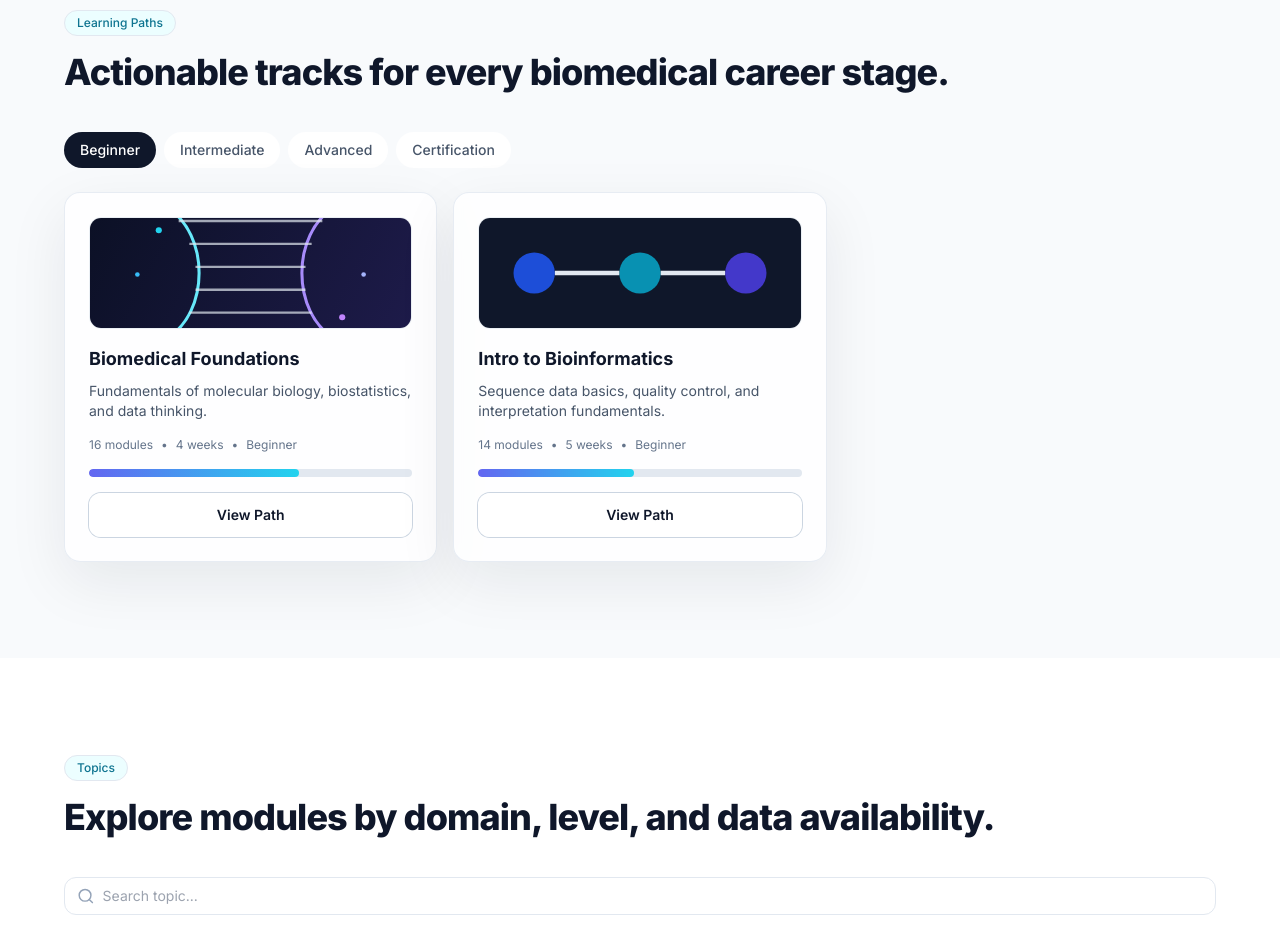
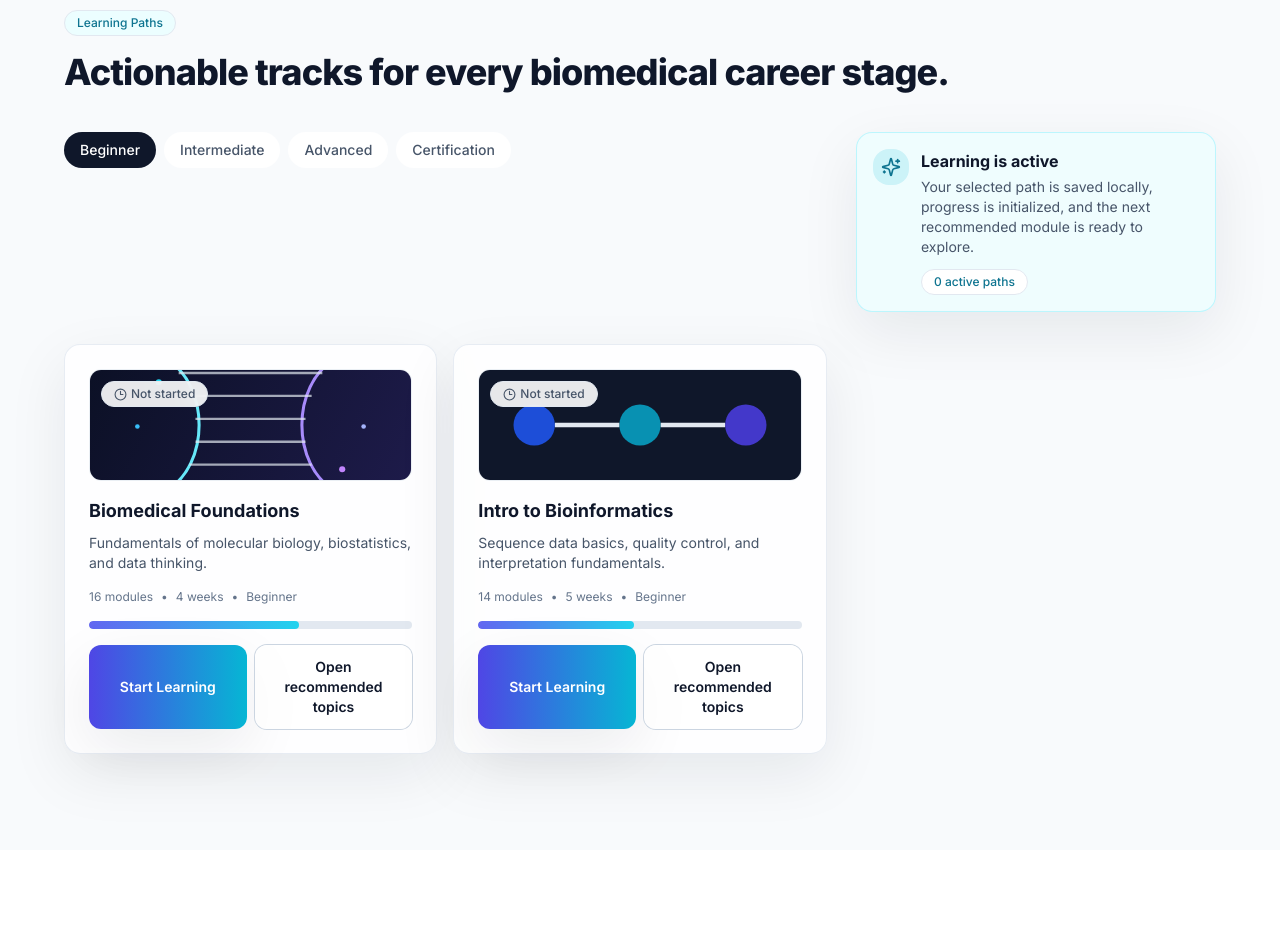
Before and after one commit to sobri3195/nibtm, a React (Vite) app: page / in a window 1280 px wide. Shown: the part 3100-4029 px from the top of the page. Built offline with nearby package versions, Linux system fonts and the light colour scheme.

Commit message:
Enable start learning flow

```diff
--- a/src/App.jsx
+++ b/src/App.jsx
@@ -18,7 +18,17 @@ export default function App() {
     return saved ? saved === 'dark' : window.matchMedia('(prefers-color-scheme: dark)').matches
   })
   const [language, setLanguage] = useState(() => localStorage.getItem('language') || defaultLanguage)
+  const [startLearningSignal, setStartLearningSignal] = useState(0)
   const data = useMemo(() => getSiteData(language), [language])
+
+  const scrollToSection = (sectionId) => {
+    document.getElementById(sectionId)?.scrollIntoView({ behavior: 'smooth', block: 'start' })
+  }
+
+  const handleStartLearning = () => {
+    setStartLearningSignal((value) => value + 1)
+    scrollToSection('paths')
+  }
 
   useEffect(() => {
     document.documentElement.classList.toggle('dark', darkMode)
@@ -35,15 +45,15 @@ export default function App() {
     <div className="w-full overflow-x-hidden bg-white text-slate-900 dark:bg-slate-950 dark:text-slate-100">
       <Navbar darkMode={darkMode} languages={languages} language={language} data={data} onChangeLanguage={setLanguage} onToggleDarkMode={() => setDarkMode((v) => !v)} />
       <main>
-        <Hero data={data} />
+        <Hero data={data} onStartLearning={handleStartLearning} onExploreTopics={() => scrollToSection('topics')} />
         <Stats stats={data.stats} />
         <About data={data} />
         <Features data={data} />
-        <LearningPaths data={data} />
+        <LearningPaths data={data} startLearningSignal={startLearningSignal} />
         <Topics data={data} />
         <Datasets data={data} />
         <Mentors data={data} />
-        <FinalCTA data={data} />
+        <FinalCTA data={data} onStartLearning={handleStartLearning} onExploreCurriculum={() => scrollToSection('paths')} />
       </main>
       <Footer data={data} />
     </div>
--- a/src/components/FinalCTA.jsx
+++ b/src/components/FinalCTA.jsx
@@ -3,7 +3,7 @@ import Button from './ui/Button'
 import FloatingImageCard from './visuals/FloatingImageCard'
 import MoleculePattern from './visuals/MoleculePattern'
 
-export default function FinalCTA({ data }) {
+export default function FinalCTA({ data, onStartLearning, onExploreCurriculum }) {
   return (
     <section className="bg-slate-50 py-16 dark:bg-slate-900 lg:py-24">
       <div className="mx-auto max-w-[1440px] px-5 sm:px-6 lg:px-10 xl:px-16">
@@ -15,8 +15,8 @@ export default function FinalCTA({ data }) {
               <h3 className="text-3xl font-black tracking-tight">{data.finalCta.title}</h3>
               <p className="mt-3 max-w-2xl text-white/85">{data.finalCta.description}</p>
               <div className="mt-6 flex flex-wrap gap-3">
-                <Button className="bg-white text-slate-900 hover:bg-slate-100">{data.ui.startLearningNow}</Button>
-                <Button variant="secondary" className="border border-white/40 bg-white/10 text-white hover:bg-white/20">{data.ui.exploreCurriculum}</Button>
+                <Button className="bg-white text-slate-900 hover:bg-slate-100" onClick={onStartLearning}>{data.ui.startLearningNow}</Button>
+                <Button variant="secondary" className="border border-white/40 bg-white/10 text-white hover:bg-white/20" onClick={onExploreCurriculum}>{data.ui.exploreCurriculum}</Button>
               </div>
             </div>
             <FloatingImageCard image={aiWorkflow} alt={data.ui.biomedicalDashboardPreview} title={data.ui.moduleRoadmap} className="border-white/30 bg-slate-900/40" />
--- a/src/components/Hero.jsx
+++ b/src/components/Hero.jsx
@@ -2,7 +2,7 @@ import HeroBiomedicalVisual from './visuals/HeroBiomedicalVisual'
 import Badge from './ui/Badge'
 import Button from './ui/Button'
 
-export default function Hero({ data }) {
+export default function Hero({ data, onStartLearning, onExploreTopics }) {
   return (
     <section className="relative overflow-hidden bg-slate-950 py-20 text-white lg:py-28">
       <div className="absolute inset-0 bg-[radial-gradient(circle_at_top_right,rgba(56,189,248,0.28),transparent_50%),radial-gradient(circle_at_bottom_left,rgba(99,102,241,0.35),transparent_45%)]" />
@@ -12,8 +12,8 @@ export default function Hero({ data }) {
           <h1 className="text-5xl font-black tracking-tight sm:text-6xl lg:text-7xl">{data.hero.title}</h1>
           <p className="mt-6 max-w-2xl text-base leading-relaxed text-white/85 lg:text-lg">{data.hero.description}</p>
           <div className="mt-8 flex flex-wrap gap-3">
-            <Button>{data.ui.startLearning}</Button>
-            <Button variant="secondary">{data.ui.exploreTopics}</Button>
+            <Button onClick={onStartLearning}>{data.ui.startLearning}</Button>
+            <Button variant="secondary" onClick={onExploreTopics}>{data.ui.exploreTopics}</Button>
           </div>
           <div className="mt-6 flex flex-wrap gap-2">
             {data.hero.trustBadges.map((badge) => (
--- a/src/components/LearningPaths.jsx
+++ b/src/components/LearningPaths.jsx
@@ -1,24 +1,76 @@
 import { motion } from 'framer-motion'
-import { useEffect, useState } from 'react'
+import { CheckCircle2, Clock3, PlayCircle, Sparkles } from 'lucide-react'
+import { useEffect, useMemo, useState } from 'react'
 import OptimizedImage from './ui/OptimizedImage'
+import Badge from './ui/Badge'
 import Button from './ui/Button'
 import Card from './ui/Card'
 import Progress from './ui/Progress'
 import SectionHeader from './SectionHeader'
 import { cn } from '../lib/utils'
+import {
+  buildLearningPathId,
+  getLearningPathState,
+  getStartedPathCount,
+  readLearningProgress,
+  startLearningPath,
+  writeLearningProgress,
+} from '../utils/learningProgress'
 
-export default function LearningPaths({ data }) {
+const learningCopy = {
+  summaryTitle: 'Learning is active',
+  summaryDescription: 'Your selected path is saved locally, progress is initialized, and the next recommended module is ready to explore.',
+  started: 'Started',
+  notStarted: 'Not started',
+  continuePath: 'Continue Path',
+  nextModule: 'Next module unlocked',
+  activePaths: 'active paths',
+  openTopics: 'Open recommended topics',
+}
+
+export default function LearningPaths({ data, startLearningSignal = 0 }) {
   const [activeTab, setActiveTab] = useState(data.pathTabs[0].key)
+  const [progress, setProgress] = useState(() => readLearningProgress())
+  const activePaths = data.learningPaths[activeTab] || []
+
+  const startPath = (path, tabKey = activeTab) => {
+    const pathId = buildLearningPathId(tabKey, path.title)
+    const nextProgress = startLearningPath({ pathId, modules: path.modules }, progress)
+    setProgress(nextProgress)
+    writeLearningProgress(nextProgress)
+  }
 
   useEffect(() => {
     setActiveTab((current) => data.pathTabs.some((tab) => tab.key === current) ? current : data.pathTabs[0].key)
   }, [data.pathTabs])
 
+  useEffect(() => {
+    if (!startLearningSignal) return
+    const firstTab = data.pathTabs[0]?.key
+    const firstPath = data.learningPaths[firstTab]?.[0]
+    if (!firstPath) return
+
+    setActiveTab(firstTab)
+    const pathId = buildLearningPathId(firstTab, firstPath.title)
+    setProgress((current) => {
+      const nextProgress = startLearningPath({ pathId, modules: firstPath.modules }, current)
+      writeLearningProgress(nextProgress)
+      return nextProgress
+    })
+  }, [data.learningPaths, data.pathTabs, startLearningSignal])
+
+  const startedCount = useMemo(() => getStartedPathCount(progress), [progress])
+  const currentPathState = activePaths[0]
+    ? getLearningPathState(progress, buildLearningPathId(activeTab, activePaths[0].title))
+    : null
+
   return (
     <section id="paths" className="bg-slate-50 py-16 dark:bg-slate-900 lg:py-24">
       <div className="mx-auto max-w-[1440px] px-5 sm:px-6 lg:px-10 xl:px-16">
         <SectionHeader badge={data.sections.paths.badge} title={data.sections.paths.title} />
-        <div className="mb-6 flex flex-wrap gap-2">
+
+        <div className="mb-8 grid gap-4 lg:grid-cols-[1fr_360px]">
+          <div className="flex flex-wrap gap-2 self-start">
             {data.pathTabs.map((tab) => (
               <button
                 key={tab.key}
@@ -30,21 +82,57 @@ export default function LearningPaths({ data }) {
             ))}
           </div>
 
+          <Card className="border-cyan-200/70 bg-cyan-50/70 p-4 dark:border-cyan-400/20 dark:bg-cyan-400/10">
+            <div className="flex items-start gap-3">
+              <span className="rounded-2xl bg-cyan-500/15 p-2 text-cyan-700 dark:text-cyan-300"><Sparkles size={20} /></span>
+              <div>
+                <h3 className="font-bold text-slate-900 dark:text-white">{learningCopy.summaryTitle}</h3>
+                <p className="mt-1 text-sm text-slate-600 dark:text-slate-300">{learningCopy.summaryDescription}</p>
+                <div className="mt-3 flex flex-wrap items-center gap-2 text-xs font-semibold text-slate-600 dark:text-slate-300">
+                  <Badge className="bg-white text-cyan-700 dark:bg-slate-950 dark:text-cyan-300">{startedCount} {learningCopy.activePaths}</Badge>
+                  {currentPathState?.started && <Badge className="bg-white text-emerald-700 dark:bg-slate-950 dark:text-emerald-300">{currentPathState.percent}%</Badge>}
+                </div>
+              </div>
+            </div>
+          </Card>
+        </div>
+
         <div className="grid gap-4 md:grid-cols-2 xl:grid-cols-3">
-          {data.learningPaths[activeTab].map((path, idx) => (
+          {activePaths.map((path, idx) => {
+            const pathId = buildLearningPathId(activeTab, path.title)
+            const state = getLearningPathState(progress, pathId)
+            const displayProgress = state.started ? state.percent : path.progress
+            const actionLabel = state.started ? learningCopy.continuePath : data.ui.startLearning
+
+            return (
               <motion.div key={path.title} initial={{ opacity: 0, y: 14 }} whileInView={{ opacity: 1, y: 0 }} transition={{ delay: idx * 0.05 }} whileHover={{ y: -4 }}>
-              <Card>
+                <Card className={cn('h-full', state.started && 'border-cyan-300/80 shadow-glow dark:border-cyan-400/30')}>
+                  <div className="relative">
                     <OptimizedImage src={path.image} alt={`${path.title} path illustration`} className="h-28 w-full rounded-xl border border-slate-200/70 dark:border-white/10" />
+                    <Badge className={cn('absolute left-3 top-3 gap-1 bg-white/90 backdrop-blur dark:bg-slate-950/90', state.started ? 'text-emerald-700 dark:text-emerald-300' : 'text-slate-600 dark:text-slate-300')}>
+                      {state.started ? <CheckCircle2 size={13} /> : <Clock3 size={13} />}
+                      {state.started ? learningCopy.started : learningCopy.notStarted}
+                    </Badge>
+                  </div>
                   <h3 className="mt-4 text-lg font-bold text-slate-900 dark:text-white">{path.title}</h3>
                   <p className="mt-2 text-sm text-slate-600 dark:text-slate-300">{path.description}</p>
                   <div className="mt-4 flex items-center gap-2 text-xs text-slate-500 dark:text-slate-400">
                     <span>{path.modules} {data.ui.modules}</span><span>•</span><span>{path.duration}</span><span>•</span><span>{path.difficulty}</span>
                   </div>
-                <Progress className="mt-4" value={path.progress} />
-                <Button className="mt-4 w-full" variant="secondary">{data.ui.viewPath}</Button>
+                  {state.started && (
+                    <p className="mt-3 inline-flex items-center gap-1 rounded-full bg-emerald-50 px-3 py-1 text-xs font-semibold text-emerald-700 dark:bg-emerald-400/10 dark:text-emerald-300">
+                      <PlayCircle size={13} /> {learningCopy.nextModule}
+                    </p>
+                  )}
+                  <Progress className="mt-4" value={displayProgress} />
+                  <div className="mt-4 grid gap-2 sm:grid-cols-2">
+                    <Button className="w-full" onClick={() => startPath(path)}>{actionLabel}</Button>
+                    <Button className="w-full" variant="secondary" onClick={() => document.getElementById('topics')?.scrollIntoView({ behavior: 'smooth' })}>{learningCopy.openTopics}</Button>
+                  </div>
                 </Card>
               </motion.div>
-          ))}
+            )
+          })}
         </div>
       </div>
     </section>
--- /dev/null
+++ b/src/utils/learningProgress.js
@@ -0,0 +1,66 @@
+export const learningProgressStorageKey = 'learningPathProgress'
+
+const normalizeTitle = (value = '') =>
+  String(value)
+    .toLowerCase()
+    .trim()
+    .replace(/[^a-z0-9]+/g, '-')
+    .replace(/^-+|-+$/g, '')
+
+export const buildLearningPathId = (tabKey, title) => `${normalizeTitle(tabKey) || 'path'}-${normalizeTitle(title) || 'learning'}`
+
+export const readLearningProgress = (storage = globalThis.localStorage) => {
+  if (!storage) return {}
+
+  try {
+    const raw = storage.getItem(learningProgressStorageKey)
+    const parsed = raw ? JSON.parse(raw) : {}
+    return parsed && typeof parsed === 'object' && !Array.isArray(parsed) ? parsed : {}
+  } catch {
+    return {}
+  }
+}
+
+export const writeLearningProgress = (progress, storage = globalThis.localStorage) => {
+  if (!storage) return progress
+  storage.setItem(learningProgressStorageKey, JSON.stringify(progress))
+  return progress
+}
+
+export const getLearningPathState = (progress, pathId) => {
+  const entry = progress?.[pathId]
+  if (!entry) return { started: false, completedModules: 0, percent: 0, status: 'not-started' }
+
+  const completedModules = Number.isFinite(entry.completedModules) ? Math.max(0, entry.completedModules) : 0
+  const percent = Number.isFinite(entry.percent) ? Math.min(100, Math.max(0, entry.percent)) : 0
+
+  return {
+    ...entry,
+    started: Boolean(entry.started),
+    completedModules,
+    percent,
+    status: percent >= 100 ? 'completed' : 'in-progress',
+  }
+}
+
+export const startLearningPath = ({ pathId, modules = 1, now = new Date().toISOString() }, progress = {}) => {
+  const current = getLearningPathState(progress, pathId)
+  const safeModules = Math.max(1, Number(modules) || 1)
+  const completedModules = Math.max(current.completedModules, current.started ? current.completedModules : 1)
+  const percent = Math.max(current.percent, Math.round((completedModules / safeModules) * 100))
+
+  return {
+    ...progress,
+    [pathId]: {
+      ...current,
+      started: true,
+      completedModules,
+      percent: Math.min(100, percent),
+      startedAt: current.startedAt || now,
+      updatedAt: now,
+    },
+  }
+}
+
+export const getStartedPathCount = (progress) =>
+  Object.values(progress || {}).filter((entry) => getLearningPathState({ active: entry }, 'active').started).length
```
Also changed, not shown: 1 other file (tests, documents, lock files or other folders). Lines whose indentation alone changed are shown as unchanged.
